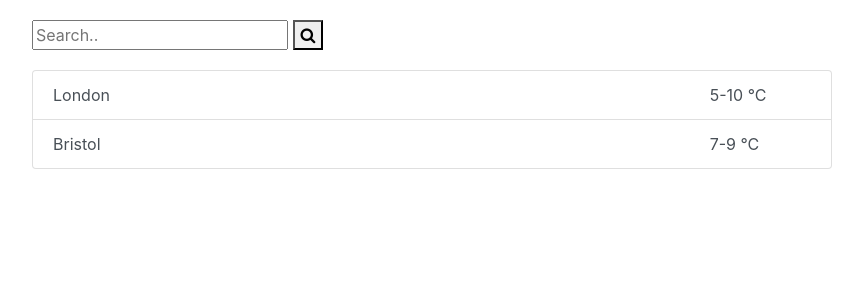
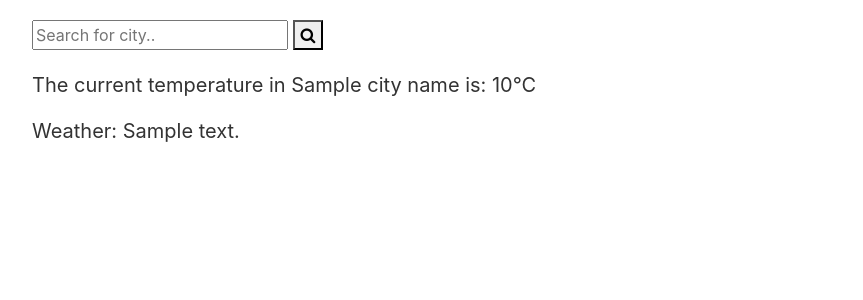
Before and after one commit to liulizhizi/Cloud_computing, a Flask app: template templates/home.html in a window 1280 px wide. Shown: the part 100-400 px from the top of the page, without its empty margins (208-1071 px from the left). Run offline with Flask 3, Linux system fonts and the light colour scheme; tables that the repository leaves empty hold one stand-in row (values such as "Sample post"); the template is opened without the code that fills it: values that come from a table or form of the project are taken from there, most other values are stand-ins (such as "Sample title", 1, 10 or a date in 2020).

Commit message:
add weather function

```diff
--- a/app/routes.py
+++ b/app/routes.py
@@ -42,7 +42,7 @@ def login():
 
 # 路由：修改密码
 @routes_bp.route('/change-password', methods=['GET', 'POST'])
-@jwt_required()
+# @jwt_required()
 def change_password():
     if request.method == 'POST':
         return auth.change_password()
--- /dev/null
+++ b/app/weather.py
@@ -0,0 +1,35 @@
+from flask import Blueprint, render_template, request, session
+import requests
+
+weather_bp=Blueprint('weather',__name__)
+
+# Weatherbit API endpoint and key
+API_URL = "https://api.weatherbit.io/v2.0/current"
+API_KEY = "a5fe95e48d7f4ca2bda3460de183e513"  # 使用你自己的 API 密钥
+
+def get_weather_data(city):
+    params = {
+        'city': city,
+        'key': API_KEY
+    }
+    response = requests.get(API_URL, params=params)
+    if response.status_code == 200:
+        return response.json()
+    else:
+        return None
+
+@weather_bp.route('/weather',  methods=['GET', 'POST'])
+def weather_query():
+    if request.method == 'POST':
+        city = request.form['city']
+        data = get_weather_data(city)
+        if data and data['count'] > 0:
+            temperature = data['data'][0]['temp']  # 获取温度
+            city_name = data['data'][0]['city_name']
+            weather_description = data['data'][0]['weather']['description']
+            print(session['username'])
+            return render_template('home.html', temperature=temperature, city_name=city_name, weather_description=weather_description, user=session['username'])
+        else:
+            error_message = "Could not retrieve weather data for the specified city."
+            return render_template('home.html', error_message=error_message)
+    return render_template('home.html')
--- a/run.py
+++ b/run.py
@@ -19,6 +19,9 @@ from app.routes import routes_bp as routes_app
 # 注册路由
 app.register_blueprint(routes_app)
 
+from app.weather import weather_bp
+app.register_blueprint(weather_bp)
+
 
 if __name__ == '__main__':
     app.run(debug=True, host='0.0.0.0', port=5000)
--- a/static/css/style.css
+++ b/static/css/style.css
@@ -11,3 +11,11 @@
 .auth{
     width: 600px;
 }
+.result {
+    margin-top: 20px;
+    font-size: 20px;
+    color: #333;
+}
+.error {
+    color: red;
+}
--- a/templates/home.html
+++ b/templates/home.html
@@ -22,37 +22,22 @@
   </div>
 
     {% if user %}
-    <form action="/" style="margin:20px 0;">
-        <input type="text" placeholder="Search.." name="search">
+    <form action="{{url_for('weather.weather_query')}}" method="POST" style="margin:20px 0;">
+        <input type="text" placeholder="Search for city.." name="city">
         <button type="submit"><i class="fa fa-search"></i></button>
     </form>
-    <div class="list-group">
-      <a href="#" class="list-group-item list-group-item-action flex-column align-items-start">
-        <div class="row">
-          <div class="col-md-auto">
-            London
-          </div>
-          <div class="col">
-          </div>
-          <div class="col col-lg-2">
-            5-10 °C
-          </div>
-        </div>
-      </a>
-      <a href="#" class="list-group-item list-group-item-action flex-column align-items-start">
-        <div class="row">
-          <div class="col-md-auto">
-            Bristol
-          </div>
-          <div class="col">
-          </div>
-          <div class="col col-lg-2">
-            7-9 °C
-          </div>
-        </div>
-      </a>
-
+    {% if temperature %}
+    <div class="result">
+        <p>The current temperature in {{ city_name }} is: {{ temperature }}°C</p>
+        <p>Weather: {{ weather_description }}</p>
     </div>
+    {% elif error_message %}
+    <div class="error">
+        <p>{{ error_message }}</p>
+    </div>
+    {% endif %}
+    {% else %}
+    <p style="font-size: 20px;">Please login first.</p>
     {% endif %}
 </div>
 {% endblock %}
--- a/templates/login.html
+++ b/templates/login.html
@@ -13,8 +13,12 @@
         <input type="password" class="form-control" id="password" name="password" placeholder="Password">
         </div>
 
+        <div style="margin-bottom: 10px;">
+            <a href="{{ url_for('routes.home') }}">Back to Home</a>&nbsp;&nbsp;
+            <a href="{{ url_for('routes.change_password') }}">Forget password?</a>
+        </div>
+
         <button type="submit" class="btn btn-dark">Submit</button>
-        <a href="{{ url_for('routes.home') }}">Back to Home</a>
     </form>
 </div>
 {%endblock%}
--- a/templates/register.html
+++ b/templates/register.html
@@ -17,8 +17,10 @@
             <label for="password">Password Comfirmation</label>
             <input type="password" class="form-control" id="confirm-password" placeholder="double-check password">
             </div>
+
         <button type="submit" class="btn btn-dark" id="register-submit">Submit</button>
         <a href="{{ url_for('routes.home') }}">Back to Home</a>
+
     </form>
 </div>
 {% endblock %}
```
Also changed, not shown: app/auth.py (+7 -5 lines), templates/change_password.html (+19 -16 lines), instance/users.db.
